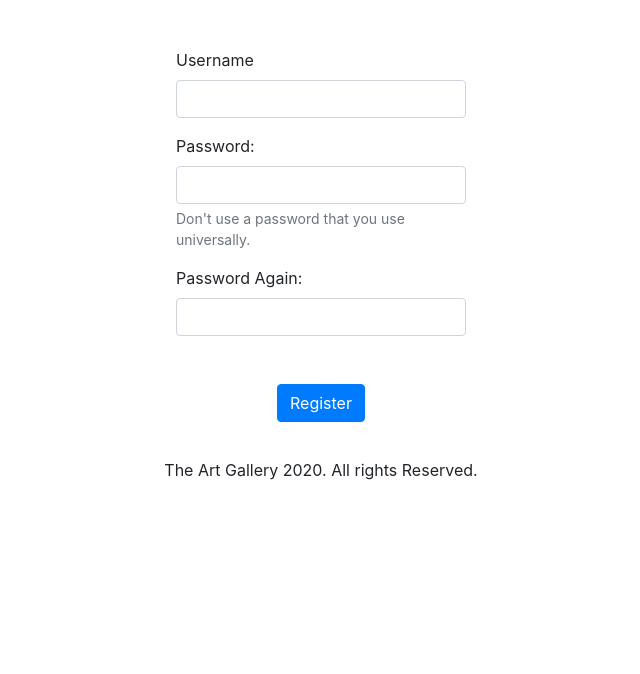
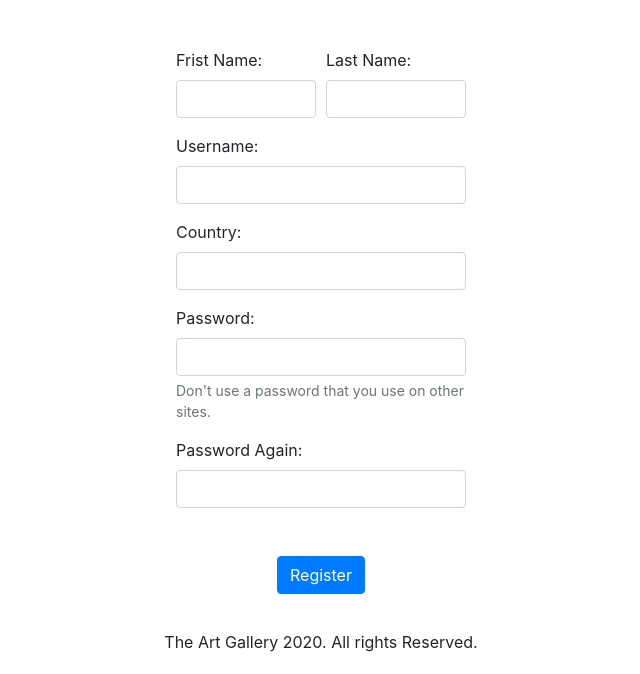
Before and after one commit to hassansuhaib/theartgallery, a Flask app: page /register in a window 1280 px wide. Shown: the part 210-884 px from the top of the page, without its empty margins (319-959 px from the left). Before the commit the page ends 690 px from the top, so only its background shows below. Run offline with Flask 2, Linux system fonts and the light colour scheme; some libraries are stand-ins or nearby versions.

Commit message:
Made changes to the users table

```diff
--- a/main.py
+++ b/main.py
@@ -105,16 +105,21 @@ def register():
     if request.method == "GET":
         return render_template("register.html")
     else:
-        if not request.form.get("name"):
-            return message("Must provide a name")
-        elif not request.form.get("password"):
-            return message("must provide a password")
-        elif not request.form.get("secPassword"):
-            return message("must provide the password again!")
+        if request.form.get("username") == " ":
+            return message("Please provide a name!")
+        elif request.form.get("password") == " " or request.form.get("secPassword") == " ":
+            return message("Please provide a valid password!")
+        elif request.form.get("country") == " ":
+            return message("Please provide a valid country name!")
+        elif request.form.get("firstName") == " " or request.form.get("lastName") == " ":
+            return message("Please prove valid first and last names!")
         else:
             name = request.form.get("name")
             password = request.form.get("password")
             secPass = request.form.get("secPassword")
+            firstName = request.form.get("firstName")
+            lastName = request.form.get("lastName")
+            country = request.form.get("country")
             if password != secPass:
                 return message("Passwords don't match!")
             else:
@@ -123,7 +128,7 @@ def register():
                 # Establish a connection with database and add data
                 with sqlite3.connect("gallery.db") as con:
                     db = con.cursor()
-                    db.execute("INSERT INTO users (username, hashvalue) VALUES(?,?)",(name, hashed))
+                    db.execute("INSERT INTO users (username, hashvalue, firstname, lastname, country) VALUES(?,?,?,?,?)",(name, hashed, firstName, lastName, country))
                     con.commit()
         return redirect("/login")
 
--- a/templates/bought.html
+++ b/templates/bought.html
@@ -10,7 +10,7 @@ Thanks!
         <div class="message-screen">
             <div id="buy-top" class="d-flex flex-column justify-content-center align-items-center top" style="
     background-image: url({{ url_for('static', filename='images/thanks.jpg') }});">
-                <h2 class="display-3 font-weight-bold" style="color:white;">THANKS!</h2>
+                <h2 class="display-3 font-weight-bold" style="color:white;">THANKS</h2>
             </div>
             <div class="container-lg">
                 <div class="jumbotron-fluid mt-5 py-5 d-flex flex-column justify-content-center align-items-center">
--- a/templates/register.html
+++ b/templates/register.html
@@ -12,20 +12,33 @@ Register
     </div>
     <div id="register-form" class="container col-8 col-sm-6 col-lg-4 col-xl-3 mt-5">
         <form action="/register" method="post">
+            <div class="form-row">
+                <div class="form-group col-md-6">
+                    <label for="firstName">Frist Name:</label>
+                    <input name="firstName" type="text" class="form-control" id="firstName" required>
+                </div>
+                <div class="form-group col-md-6">
+                    <label for="lastName">Last Name:</label>
+                    <input name="lastName" type="text" class="form-control" id="lastName" required>
+                </div>
+            </div>
             <div class="form-group">
-                <label for="inputName">Username</label>
-                <input type="text" name="name" class="form-control" id="inputName" aria-describedby="emailHelp">
-
+                <label for="inputName">Username:</label>
+                <input type="text" name="username" class="form-control" id="inputName" aria-describedby="username" required>
+            </div>
+            <div class="form-group">
+                <label for="inputCountry">Country:</label>
+                <input type="text" name="country" class="form-control" id="inputCountry" aria-describedby="country" required>
             </div>
             <div class="form-group">
                 <label for="inputPassword">Password:</label>
-                <input type="password" name="password" class="form-control" id="inputPassword">
+                <input type="password" name="password" class="form-control" id="inputPassword" required>
                 <small id="passwordHelp" class="form-text text-muted">Don't use a password that you use
-                    universally.</small>
+                    on other sites.</small>
             </div>
             <div class="form-group">
                 <label for="inputPassword">Password Again:</label>
-                <input type="password" name="secPassword" class="form-control" id="secPassword">
+                <input type="password" name="secPassword" class="form-control" id="secPassword" required>
             </div>
             <div class="form-group d-flex justify-content-center mt-5">
                 <button type="submit" class="btn btn-primary">Register</button>
```
Also changed, not shown: gallery.db, static/uploads/about2.jpg (deleted), static/uploads/buy.jpg (deleted), static/uploads/cover.jpg (deleted), static/uploads/cover1.jpg (deleted), static/uploads/login.jpg (deleted), static/uploads/paint.jpg (deleted), static/uploads/painting1.jpg (deleted).
